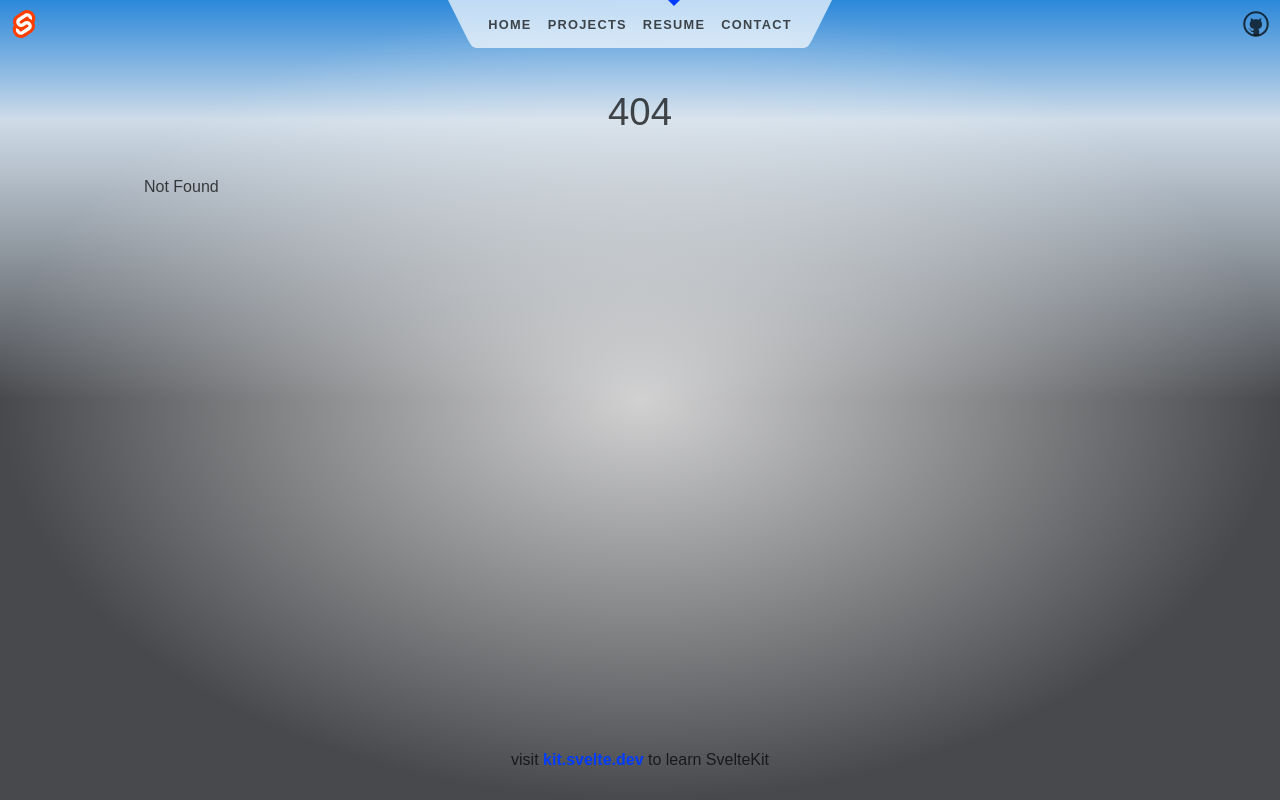
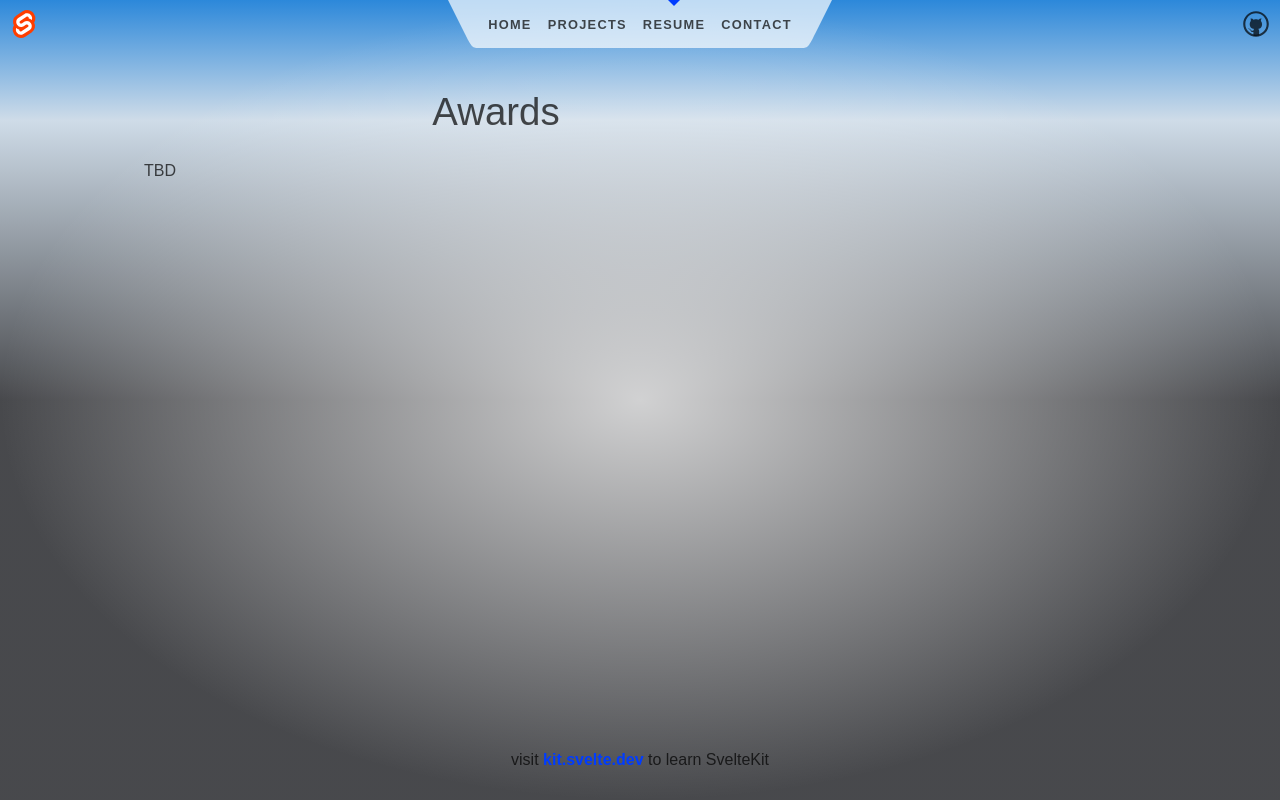
Before and after one commit to ClothAtTheFair/PersonalPortfolio2.0, a SvelteKit app: page /resume/awards in a window 1280 px wide. Before the commit this address had no page. Built offline with nearby package versions, Linux system fonts and the light colour scheme.

Commit message:
routing based on svelte tutorial

```diff
--- /dev/null
+++ b/src/routes/resume/[slug]/+layout.svelte
@@ -0,0 +1,19 @@
+<script>
+	export let data;
+</script>
+
+<div class="layout">
+	<main>
+		<slot />
+	</main>
+</div>
+
+<style>
+	@media (min-width: 640px) {
+		.layout {
+			display: grid;
+			gap: 2em;
+			grid-template-columns: 1fr 16em;
+		}
+	}
+</style>
--- /dev/null
+++ b/src/routes/resume/[slug]/+page.server.js
@@ -0,0 +1,12 @@
+import { error } from '@sveltejs/kit';
+import { posts } from '../data.js';
+
+export function load({ params }) {
+	const post = posts.find((post) => post.slug === params.slug);
+
+	if (!post) throw error(404);
+
+	return {
+		post
+	};
+}
--- /dev/null
+++ b/src/routes/resume/[slug]/+page.svelte
@@ -0,0 +1,6 @@
+<script>
+	export let data;
+</script>
+
+<h1>{data.post.title}</h1>
+<div>{@html data.post.content}</div>
--- /dev/null
+++ b/src/routes/resume/data.js
@@ -0,0 +1,26 @@
+export const posts = [
+	{
+		slug: 'work',
+		title: 'Work Experience',
+		content:
+            '<p>TBD</p>'
+	},
+
+	{
+		slug: 'education',
+		title: 'Education',
+		content:
+			'<p>TBD</p>'
+	},
+
+	{
+		slug: 'skills',
+		title: 'Training, Certifications, and Skills',
+		content: "<p>TBD</p>"
+	},
+    {
+        slug: 'awards',
+        title: 'Awards',
+        content: "<p>TBD</p>"
+    }
+];
```
Also changed, not shown: src/routes/resume/+page.server.js (added, +10 -0 lines), src/routes/resume/+page.svelte (+12 -0 lines).
